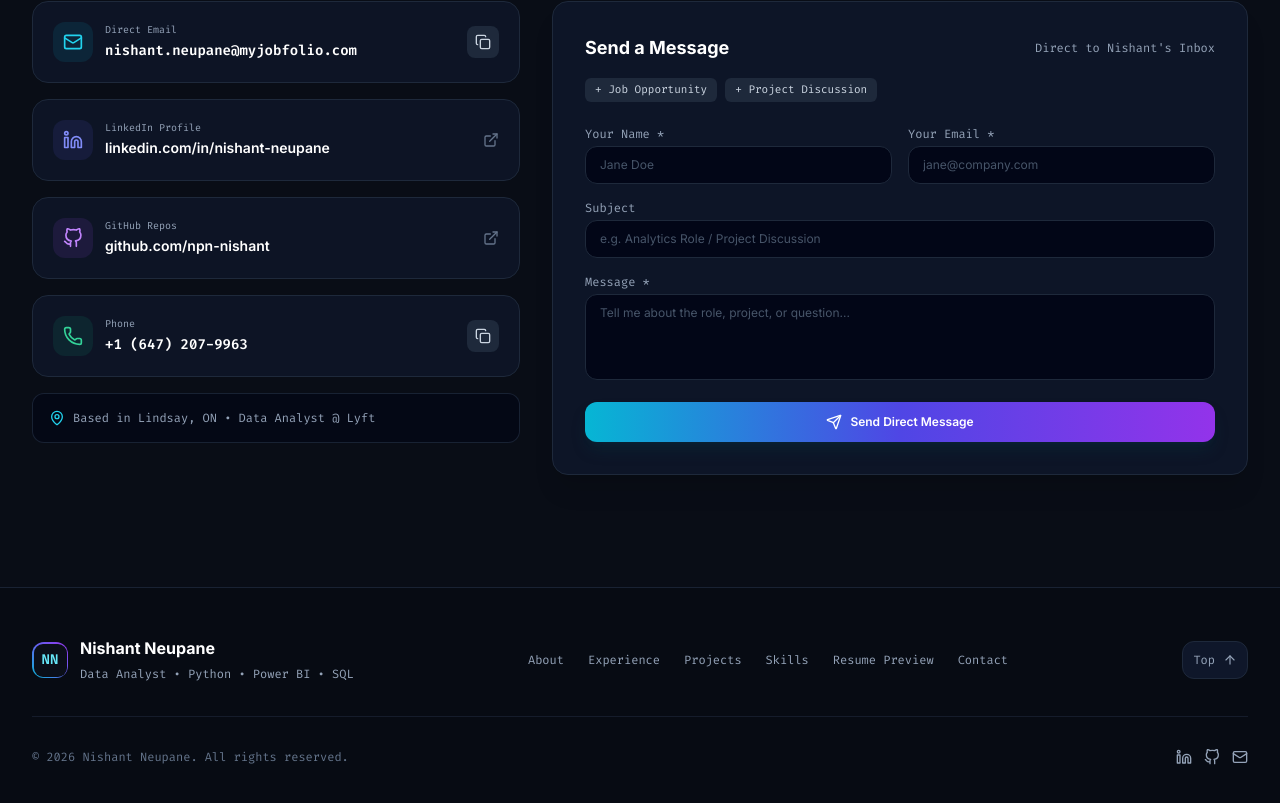
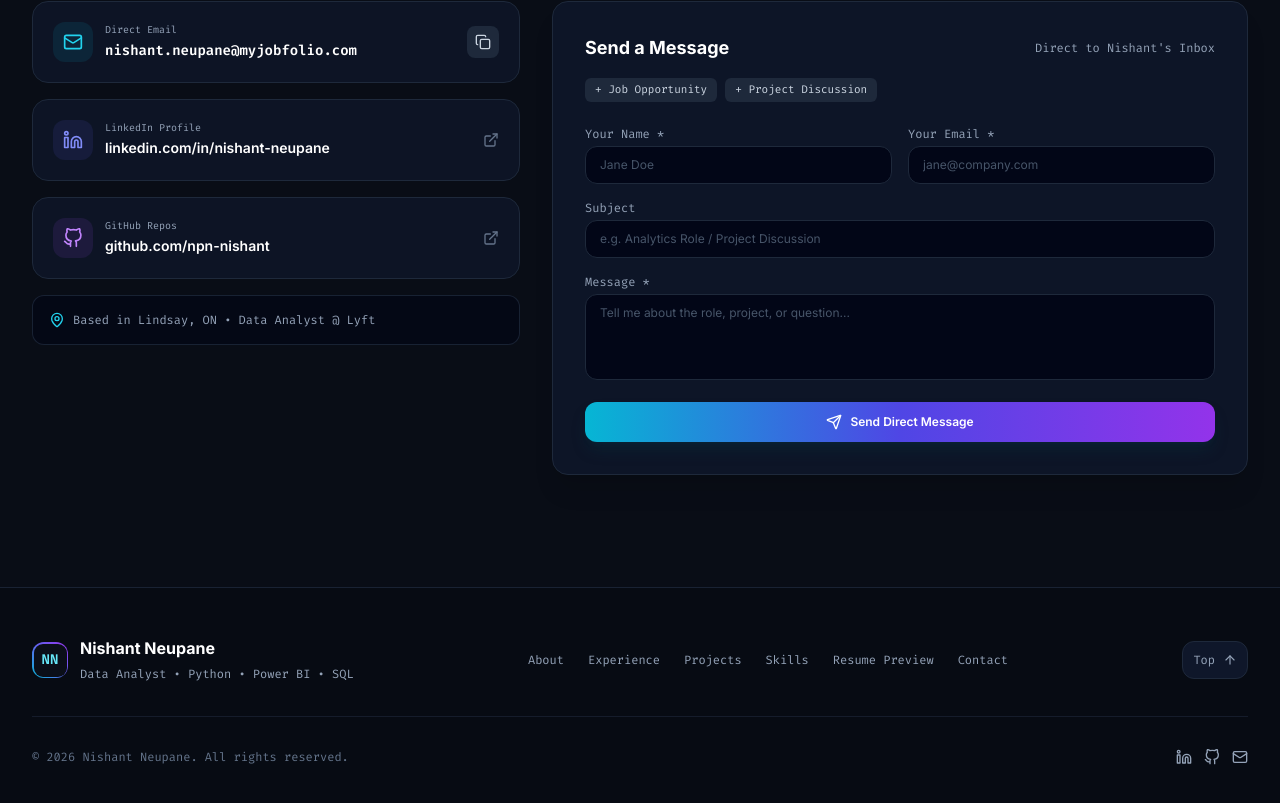
Before and after one commit to npn-nishant/portfolio, a React (Vite) app in the folder frontend/: page / in a window 1280 px wide. Shown: the part 7808-8611 px from the top of the page. Built offline with nearby package versions, Linux system fonts and the light colour scheme.

Commit message:
fix(privacy): remove phone number from contact card and data model

```diff
--- a/frontend/src/components/Contact.jsx
+++ b/frontend/src/components/Contact.jsx
@@ -3,7 +3,6 @@ import { personalInfo } from '../data/portfolioData';
 import {
   Mail,
   MapPin,
-  Phone,
   Send,
   Check,
   Copy,
@@ -17,7 +16,6 @@ import { LinkedinIcon, GithubIcon } from './SocialIcons';
 
 export default function Contact() {
   const [copiedEmail, setCopiedEmail] = useState(false);
-  const [copiedPhone, setCopiedPhone] = useState(false);
   const [formData, setFormData] = useState({
     name: '',
     email: '',
@@ -32,12 +30,6 @@ export default function Contact() {
     navigator.clipboard.writeText(personalInfo.email);
     setCopiedEmail(true);
     setTimeout(() => setCopiedEmail(false), 2000);
-  };
-
-  const handleCopyPhone = () => {
-    navigator.clipboard.writeText(personalInfo.phone);
-    setCopiedPhone(true);
-    setTimeout(() => setCopiedPhone(false), 2000);
   };
 
   const handleSubmit = async (e) => {
@@ -187,28 +179,7 @@ export default function Contact() {
               <ExternalLink className="w-4 h-4 text-slate-500 group-hover:text-purple-400 transition-colors" />
             </a>
 
-            {/* Phone Card */}
-            <div className="p-5 rounded-2xl bg-slate-900/80 border border-slate-800 hover:border-emerald-500/40 transition-all flex items-center justify-between">
-              <div className="flex items-center gap-3">
-                <div className="p-2.5 rounded-xl bg-emerald-500/10 text-emerald-400">
-                  <Phone className="w-5 h-5" />
-                </div>
-                <div>
-                  <span className="text-[10px] text-slate-400 font-mono block">Phone</span>
-                  <span className="text-sm font-semibold text-white font-mono">
-                    {personalInfo.phone}
-                  </span>
-                </div>
-              </div>
-              <button
-                type="button"
-                onClick={handleCopyPhone}
-                className="p-2 rounded-lg bg-slate-800 hover:bg-slate-700 text-slate-300 hover:text-white transition-colors cursor-pointer"
-                title="Copy phone"
-              >
-                {copiedPhone ? <Check className="w-4 h-4 text-emerald-400" /> : <Copy className="w-4 h-4" />}
-              </button>
-            </div>
+
 
             {/* Location & Status Pill */}
             <div className="p-4 rounded-xl bg-slate-950/60 border border-slate-800/80 text-xs font-mono text-slate-400 flex items-center gap-2">
--- a/frontend/src/data/portfolioData.js
+++ b/frontend/src/data/portfolioData.js
@@ -9,7 +9,6 @@ export const personalInfo = {
   openTo: "Open to Relocation",
   workAuth: "Canadian Work Permit (Authorized to work in Canada)",
   email: "nishant.neupane@myjobfolio.com",
-  phone: "+1 (647) 207-9963",
   linkedin: "https://www.linkedin.com/in/nishant-neupane-549650258/",
   github: "https://github.com/npn-nishant",
   profileImage: "/nishant-portrait.jpg",
```
